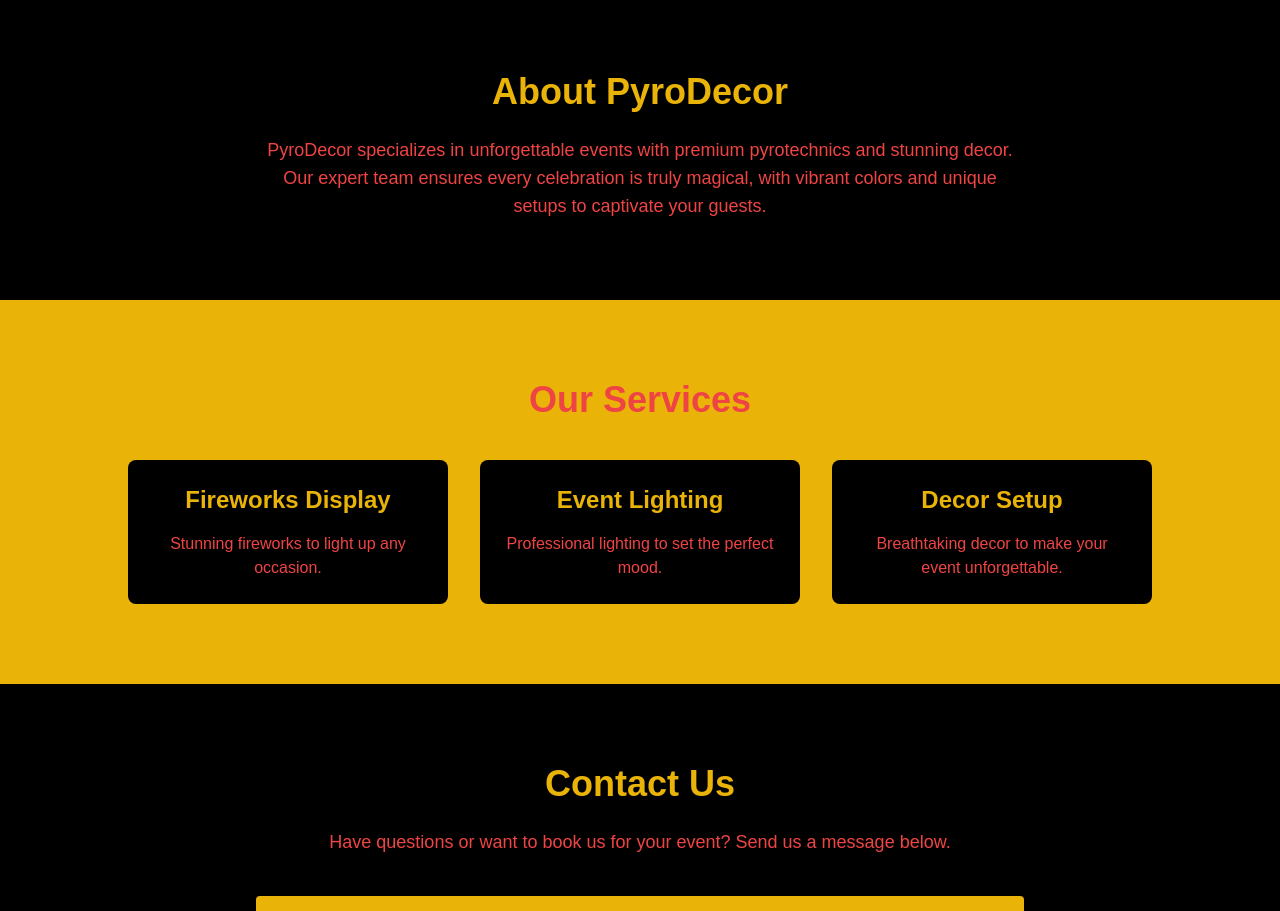
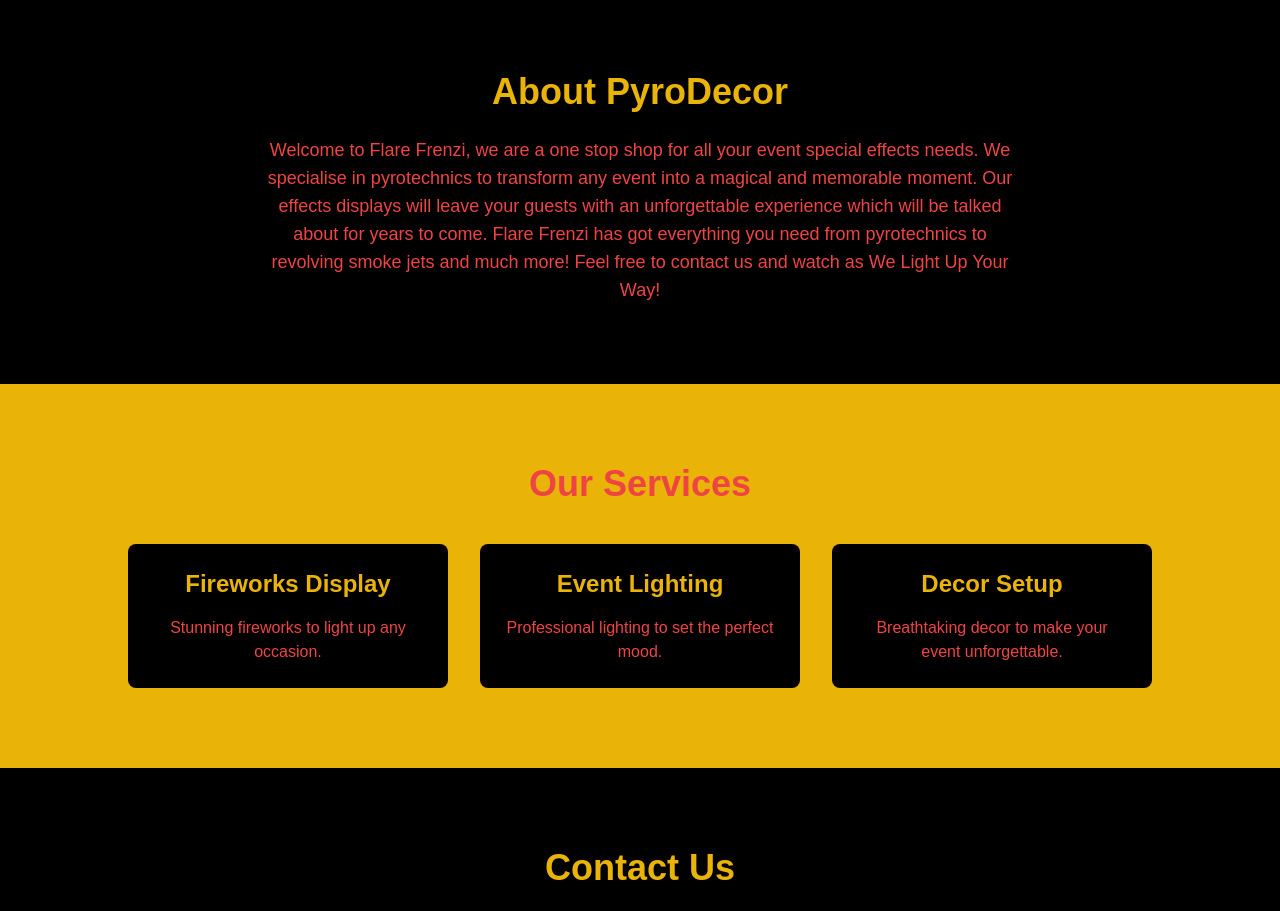
Before and after one commit to Uvaancovie/flare-frenzi, a Next.js app: page / in a window 1280 px wide. Shown: the part 880-1791 px from the top of the page. Built offline with nearby package versions, Linux system fonts and the light colour scheme.

Commit message:
about section update

```diff
--- a/app/components/About.tsx
+++ b/app/components/About.tsx
@@ -21,9 +21,9 @@ const About: React.FC = () => {
           transition={{ duration: 1, delay: 0.5 }}
           className="mt-6 text-lg text-red-500"
         >
-          PyroDecor specializes in unforgettable events with premium pyrotechnics
-          and stunning decor. Our expert team ensures every celebration is truly magical,
-          with vibrant colors and unique setups to captivate your guests.
+          Welcome to Flare Frenzi, we are a one stop shop for all your event special effects needs. We specialise in pyrotechnics to transform any event into a magical and memorable moment.
+
+Our effects displays will leave your guests with an unforgettable experience which will be talked about for years to come. Flare Frenzi has got everything you need from pyrotechnics to revolving smoke jets and much more! Feel free to contact us and watch as We Light Up Your Way!
         </motion.p>
       </div>
     </section>
```
